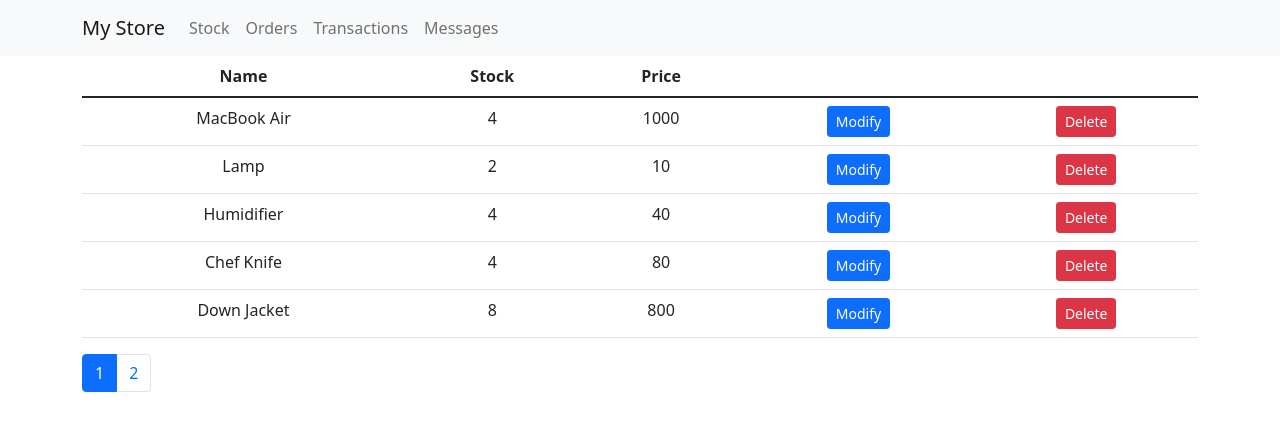
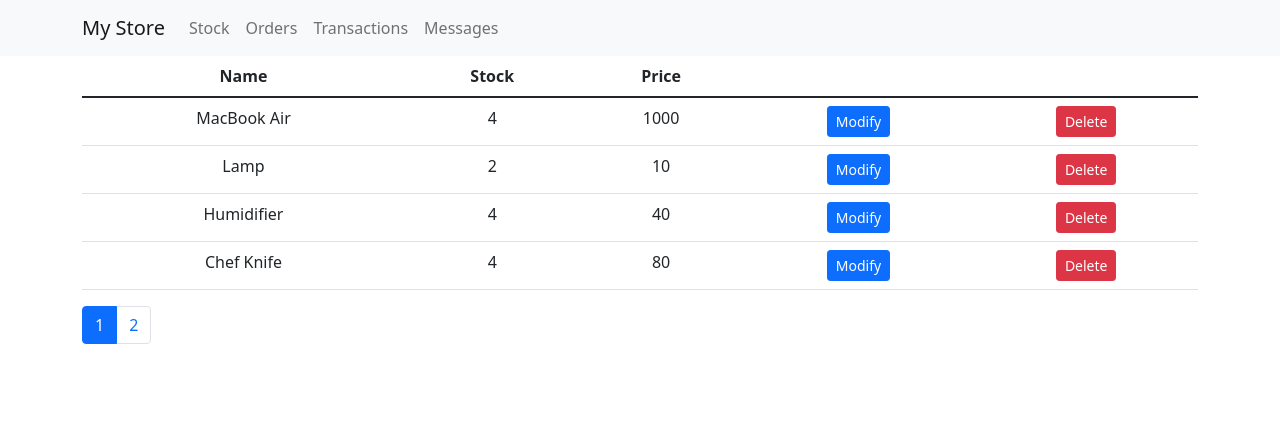
Before and after one commit to hsp8412/MyStore, a React (Create React App) app: page /stock in a window 1280 px wide. Shown: the top 430 px of the page. Built offline with nearby package versions, Linux system fonts and the light colour scheme.

Commit message:
implement pagination

```diff
--- a/src/component/stock.jsx
+++ b/src/component/stock.jsx
@@ -23,7 +23,11 @@ class Stock extends React.Component {
     return (
       <div>
         <Container>
-          <StockTable products={this.state.allProducts} />
+          <StockTable
+            products={this.state.allProducts}
+            pageSize={this.state.pageSize}
+            currentPage={this.state.currentPage}
+          />
           <Pagi
             itemsCount={this.state.allProducts.length}
             pageSize={this.state.pageSize}
--- a/src/component/stockTable.jsx
+++ b/src/component/stockTable.jsx
@@ -1,8 +1,12 @@
 import React, { Component } from "react";
 import { Table, Button, Col, Row } from "react-bootstrap";
+import { paginate } from "../utils/paginate";
 
 class StockTable extends React.Component {
   render() {
+    const { products, pageSize, currentPage } = this.props;
+    if (products.length === 0) return <p>There is no product to display.</p>;
+    const productsToDisplay = paginate(products, pageSize, currentPage);
     return (
       <Table>
         <thead>
@@ -15,7 +19,7 @@ class StockTable extends React.Component {
           </tr>
         </thead>
         <tbody>
-          {this.props.products.map(({ id, name, stock, price }) => (
+          {productsToDisplay.map(({ id, name, stock, price }) => (
             <tr key={id}>
               <td>{name}</td>
               <td>{stock}</td>
--- /dev/null
+++ b/src/utils/paginate.js
@@ -0,0 +1,6 @@
+import _ from "lodash";
+
+export function paginate(items, pageSize, currentPage) {
+  const startIndex = (currentPage - 1) * pageSize;
+  return _(items).slice(startIndex).take(pageSize).value();
+}
```
